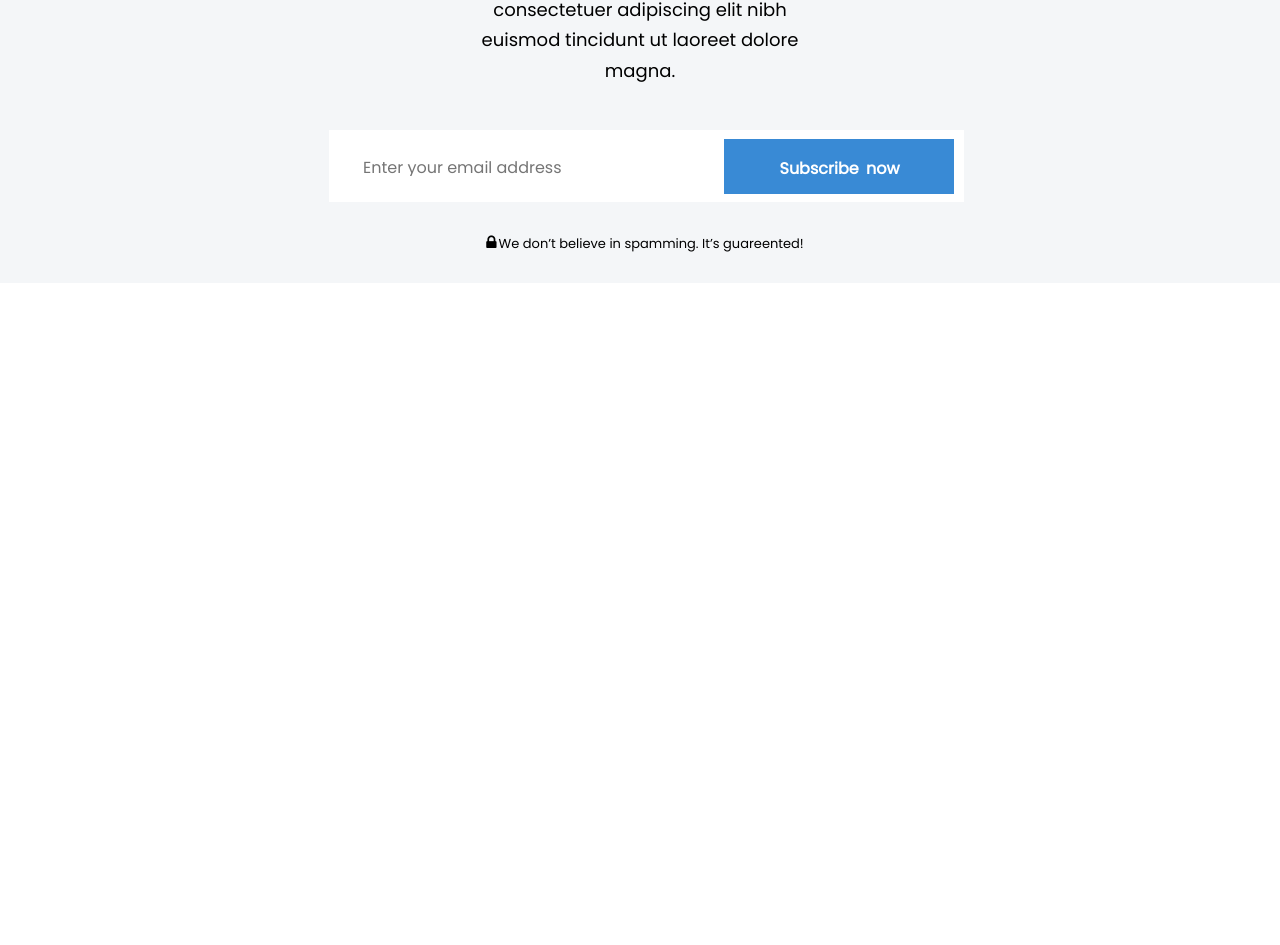
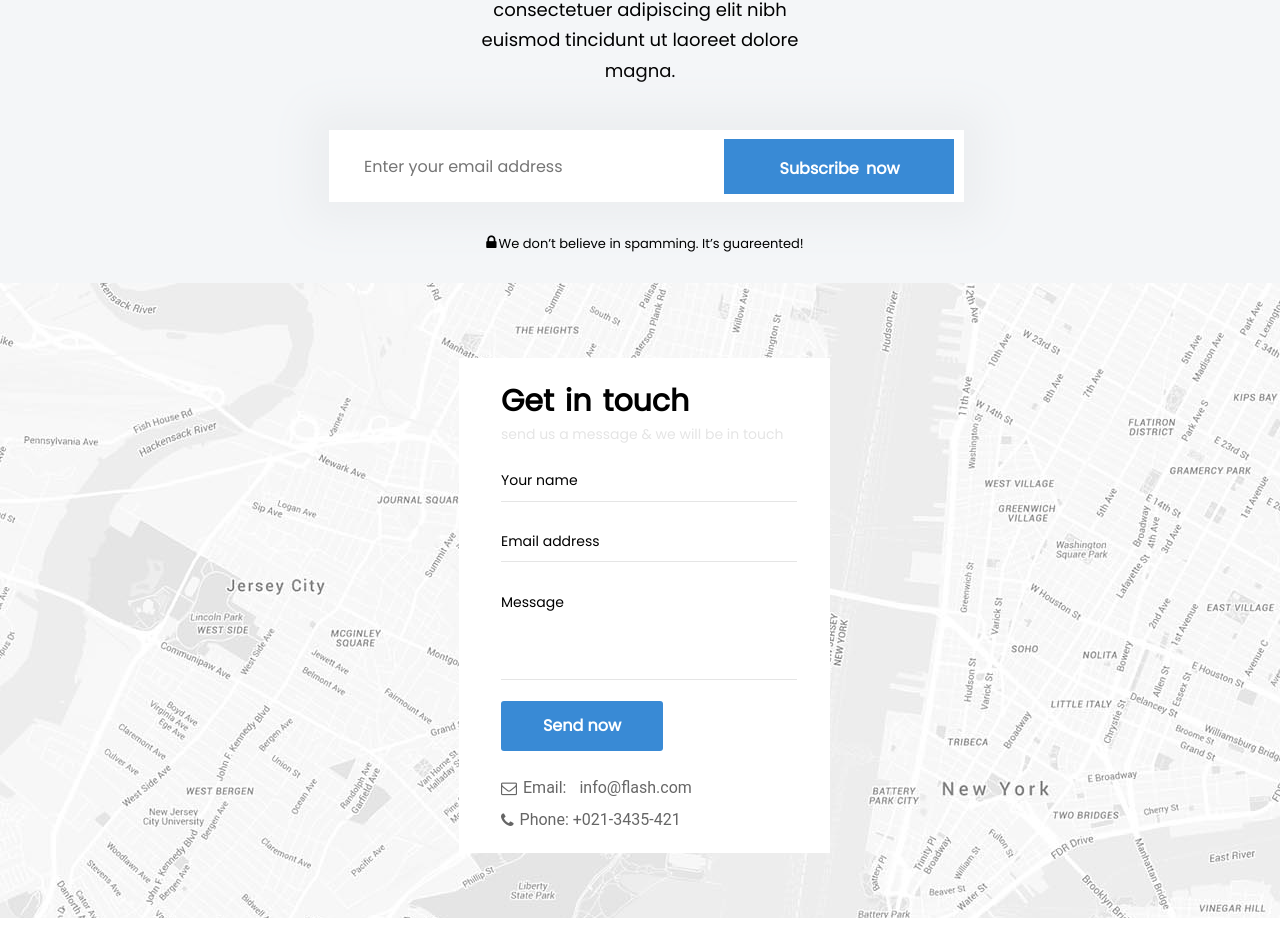
Before and after one commit to melight402/gulp-boilerplate, a website: page src/index.html in a window 1280 px wide. Shown: the part 7335-8280 px from the top of the page. Before the commit the page ends 7618 px from the top, so only its background shows below. Drawn offline with Linux system fonts and the light colour scheme; files that its build step writes are made by us from their sources.

Commit message:
bottom-menu with pixel perfect

```diff
--- a/src/index.html
+++ b/src/index.html
@@ -475,6 +475,57 @@
         <p class="spam-text">We don’t believe in spamming. It’s guareented!</p>
     </div>
   </div>
-
+  <div class="send-menu">
+    <div class="send-menu-container">
+      <h2>Get in touch</h2>
+      <p class="send-menu-container-text">send us a message & we will be in touch</p>
+      <form action="#">
+        <fieldset>
+          <div class="input-container">
+            <label for="message">Your name</label>
+            <input type="text" id="name">
+          </div>
+          <div class="input-container">
+            <label for="message">Email address</label>
+            <input type="text" id="mail">
+          </div>
+          <div class="input-container">
+            <label for="message">Message</label>
+            <input type="text" id="message">
+          </div>
+        </fieldset>
+        <div class="send-menu-container-button">
+          <p>Send now</p>
+        </div>
+        <div class="contacts">
+          <div class="mail">
+            <i class="fa fa-envelope-o" aria-hidden="true"></i>
+            <p>Email:     info@flash.com</p>
+          </div>
+          <div class="phone">
+            <i class="fa fa-phone" aria-hidden="true"></i>
+            <p>Phone:   +021-3435-421</p>
+          </div>
+        </div>
+      </form>
+    </div>
+  </div>
+  <div class="bottom-menu">
+    <div class="bottom-menu-container">
+      <p class="copyright">© Copyright 2016, All Rights Reserved</p>
+      <ul class="policy">
+        <li class="policy-item"><a href="#">Terms & Conditions</a></li>
+        <li class="policy-item"><a href="#">Privacy Policy</a></li>
+        <li class="policy-item"><a href="#">Support</a></li>
+      </ul>
+      <div class="social">
+        <div class="social-item"><i class="fa fa-facebook" aria-hidden="true"></i></div>
+        <div class="social-item"><i class="fa fa-twitter" aria-hidden="true"></i></div>
+        <div class="social-item"><i class="fa fa-google-plus" aria-hidden="true"></i></div>
+        <div class="social-item"><i class="fa fa-linkedin" aria-hidden="true"></i></div>
+        <div class="social-item"><i class="fa fa-pinterest-p" aria-hidden="true"></i></div>
+      </div>
+    </div>
+  </div>
 </body>
 </html>
--- /dev/null
+++ b/src/sass/Components/bottom-menu.scss
@@ -0,0 +1,60 @@
+@import "../core/variables";
+
+.bottom-menu{
+  height: 110px;
+  width: 68%;
+  margin: 0 auto;
+  display: flex;
+  align-items: center;
+  color: #333333;
+  .bottom-menu-container{
+    width: 100%;
+    display: flex;
+    justify-content: space-between;
+    align-items: center;
+    padding-top: 9px;
+    .copyright{
+      font: 14px Poppins;
+      font-weight: 400;
+      padding-left: 67px;
+      word-spacing: 1px;
+    }
+    .policy{
+      display: flex;
+      padding-right: 53px;
+      .policy-item{
+        padding-right: 25px;
+        a{
+          text-decoration: none;
+          color: #333333;
+        }
+      }
+    }
+    .social{
+      display: flex;
+      padding-right: 52px;
+      .social-item{
+        border: 1px solid #333333;
+        width: 29px;
+        height: 29px;
+        border-radius: 40px;
+        display: flex;
+        justify-content: center;
+        align-items: center;
+        margin-right: 8px;
+        cursor: pointer;
+        i{
+          font-size: 0.9em;
+        }
+        &:hover{
+          background-color: #0084ff;
+          border: 1px solid #0084ff;
+          i{
+            color: white;
+          }
+        }
+      }
+    }
+  }
+
+}
--- /dev/null
+++ b/src/sass/Components/send-menu.scss
@@ -0,0 +1,110 @@
+@import '../core/variables';
+
+.send-menu{
+  height: 635px;
+  background: url('../../img/send-menu-background.jpg');
+  display: flex;
+  justify-content: center;
+  align-items: center;
+  .send-menu-container{
+    background-color: white;
+    height: 78%;
+    margin-top: 10px;
+    width: 371px;
+    margin-left: 9px;
+    padding-left: 42px;
+    h2{
+      font: 30px Poppins;
+      font-weight: 600;
+      padding-top: 21px;
+      word-spacing: 3px;
+    }
+    .send-menu-container-text{
+      font: 14px Poppins;
+      font-weight: 400;
+      color: #e5e5e5
+    }
+    fieldset{
+        padding-top: 25px;
+        height: 236px;
+        .input-container{
+          width: 90%;
+          padding-bottom: 23px;
+          label{
+            font: 14px Poppins;
+            font-weight: 400;
+            color: #e5e5e5
+            &:active{
+              color: $blue;
+            }
+          }
+          input[type="text"]{
+            outline: none;
+            border-top: none;
+            border-left: none;
+            border-right: none;
+            border-bottom: 1px solid #e5e5e5;
+            width: 100%;
+            font-size: 10px;
+
+
+            &:focus{
+              label{
+                color: $blue;
+              }
+              border-bottom: 1px solid $blue;
+            }
+          }
+          #message{
+            padding-top: 54px;
+          }
+          #name{
+            position: relative;
+            bottom: 6px;
+          }
+          #mail{
+            position: relative;
+            bottom: 7px;
+          }
+
+        }
+      }
+    }
+    .send-menu-container-button{
+      width: 162px;
+      height: 50px;
+      background-color: $blue;
+      border-radius: 3px;
+      display: flex;
+      justify-content: center;
+      align-items: center;
+      cursor: pointer;
+      margin-top: 20px;
+      p{
+        font: 16px Poppins;
+        color: white;
+        font-weight: 600;
+      }
+    }
+    .contacts{
+      padding-top: 29px;
+      p{
+        color: #666666;
+      }
+      i{
+        color: #666666;
+      }
+      .mail{
+        display: flex;
+        p{
+          text-indent: 6px;
+          word-spacing: 9px;
+        }
+      }
+      .phone{
+        display: flex;
+        padding-top: 16px;
+        p{text-indent: 6px;}
+      }
+    }
+  }
--- a/src/sass/Components/subscribe.scss
+++ b/src/sass/Components/subscribe.scss
@@ -30,6 +30,7 @@
     justify-content: space-between;
     align-items: center;
     background-color: white;
+    box-shadow: 0 0 40px 20px #eceef0;
     input[type="search"]{
       padding-left: 33px;
       border: none;
@@ -40,8 +41,7 @@
       vertical-align: middle;
       font: 16px Poppins;
       font-weight: 400;
-      padding-top: 4px;
-      text-indent: -1px;
+
     }
     input[type="submit"]{
       height: 55px;
```
Also changed, not shown: dist/css/styles.min.css, dist/index.html, src/img/send-menu-background.jpg (added).
